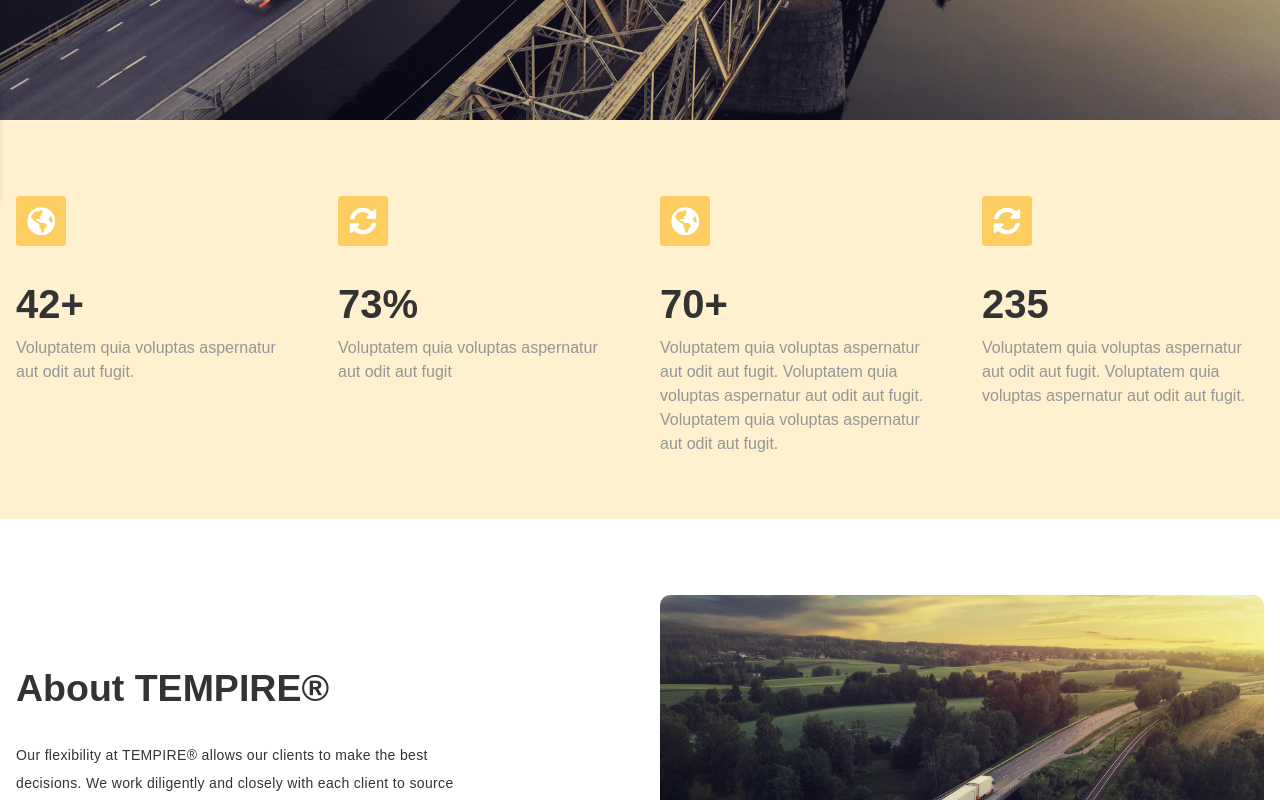
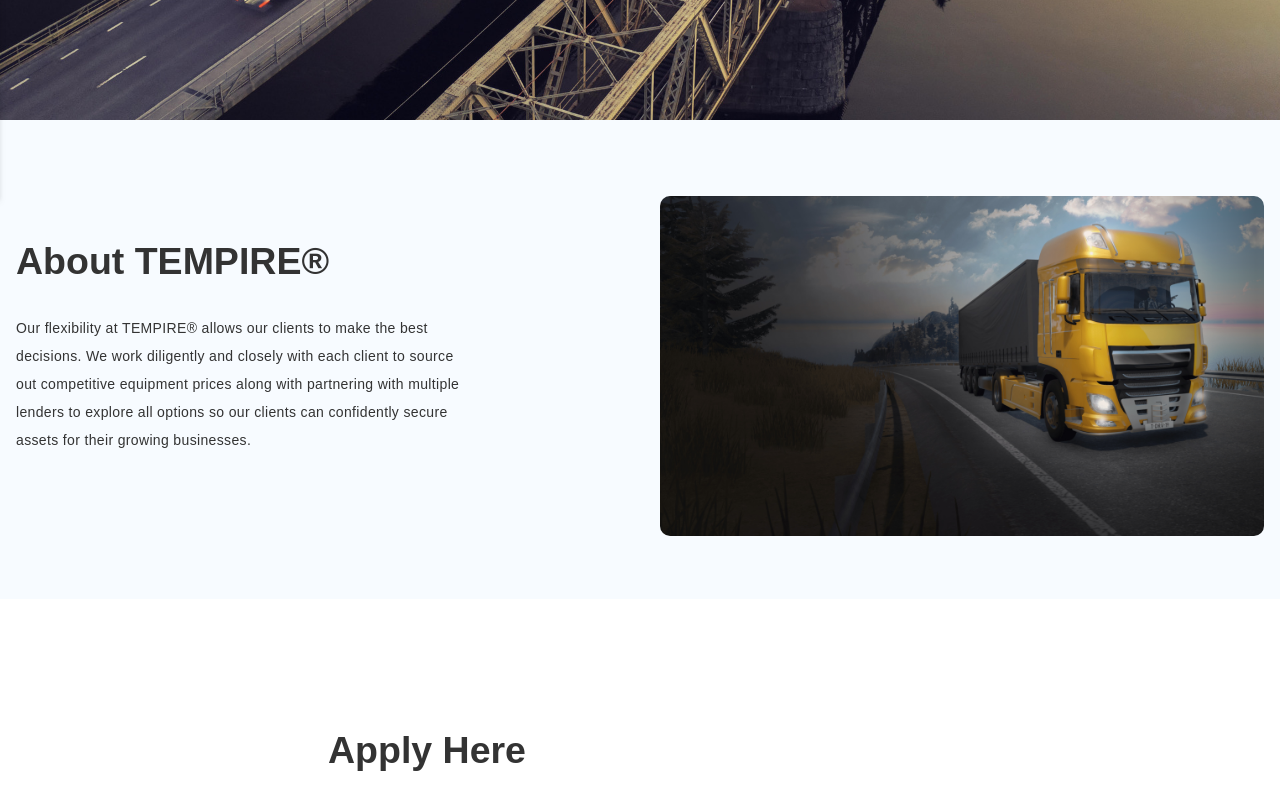
Before and after one commit to mufaqar/tempire, a Next.js app: page / in a window 1280 px wide. Shown: the part 680-1480 px from the top of the page. Built offline with nearby package versions, Linux system fonts and the light colour scheme.

Commit message:
udpated about us

```diff
--- a/components/About.js
+++ b/components/About.js
@@ -1,16 +1,16 @@
 import Image from 'next/image';
 import React from 'react';
-import AboutImg from '../public/images/bridge.jpg';
+import AboutImg from '../public/images/main.png';
 
 export default function About() {
   return (
     <>
       <section
         id="about-us"
-        className=" md:pt-[76px] md:pb-[63px] py-[43px] px-4"
+        className=" md:pt-[76px] md:pb-[63px] py-[43px] px-4 bg-[#f7fbff]"
       >
-        <div className="container mx-auto grid md:grid-cols-2 grid-cols-1 gap-10 ]">
-          <div className="md:pr-10 pt-[70px]">
+        <div className="items-center container mx-auto grid md:grid-cols-2 grid-cols-1 gap-10 ]">
+          <div className="md:pr-10">
             <h2 className="md:text-[37.5px] md:leading-[1.25] font-bold text-2xl trackind-wide text-[#333333] mb-[29px]">
               About TEMPIRE®
             </h2>
--- a/pages/index.tsx
+++ b/pages/index.tsx
@@ -17,7 +17,7 @@
       </Head>
       <Header />
       <Slider />
-      <Stats />
+
       <About />
       <FAQs />
       <Footer />
```
